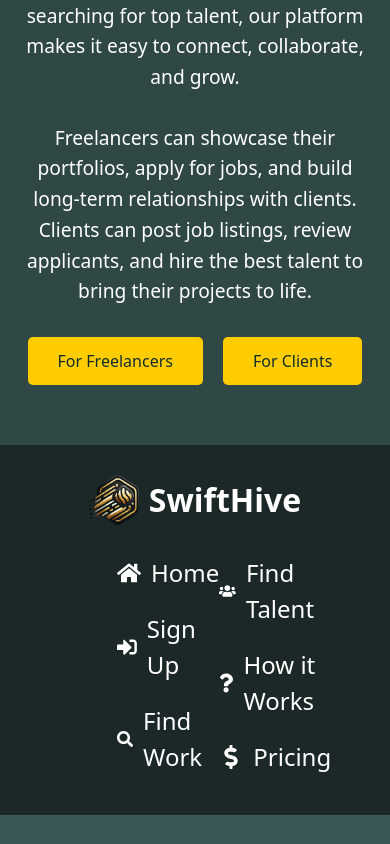
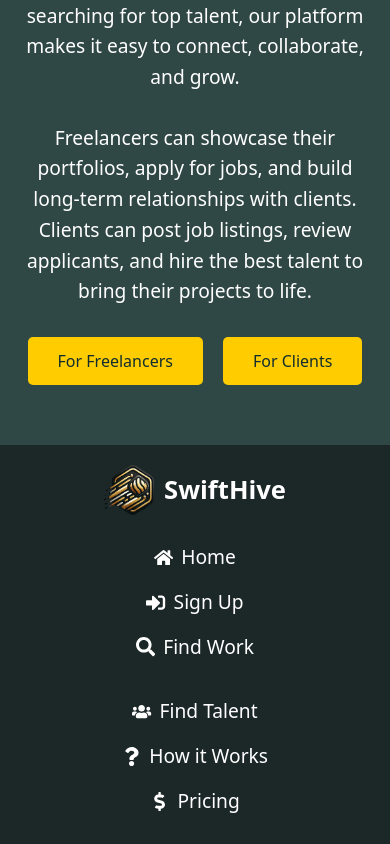
Before and after one commit to Vretinger/swifthive, a React (Create React App) app: page / in a window 390 px wide. Shown: the part 1316-2160 px from the top of the page. Before the commit the page ends 2131 px from the top, so only its background shows below. Built offline with nearby package versions, Linux system fonts and the light colour scheme.

Commit message:
Add some responsive design for smaller screens on the footer

```diff
--- a/src/styles/common/Footer.module.css
+++ b/src/styles/common/Footer.module.css
@@ -1,23 +1,26 @@
 .footer {
   background-color: #1c2728;
   color: #fff;
-    padding: 30px 10%;
+  padding: 30px 5%;
   display: flex;
-    justify-content: center; /* Center the content horizontally */
+  justify-content: center;
 }
 
 .footerContent {
   display: flex;
   flex-direction: column;
   align-items: center;
-    max-width: 50%; /* Limit width to 50% */
-    width: 100%; /* Ensure content takes up full width if necessary */
+  width: 100%;
+  max-width: 100%;
 }
 
 .logoContainer {
   display: flex;
   align-items: center;
   margin-bottom: 20px;
+  flex-wrap: wrap;
+  justify-content: center;
+  text-align: center;
 }
 
 .logo {
@@ -35,20 +38,26 @@
   display: flex;
   justify-content: space-between;
   width: 100%;
+  flex-wrap: wrap;
+  gap: 20px;
 }
 
 .linkColumn {
   display: flex;
   flex-direction: column;
+  align-items: center;
+  flex: 1;
 }
 
 .link {
   color: #fff;
   text-decoration: none;
-    font-size: 1.5rem;
-    margin: 10px 0;
+  font-size: 1.3rem;
+  margin: 8px 0;
   display: flex;
   align-items: center;
+  justify-content: center;
+  text-align: center;
 }
 
 .link:hover {
@@ -56,5 +65,30 @@
 }
 
 .icon {
-    margin-right: 10px;
+  margin-right: 8px;
 }
+
+/* Responsive Adjustments */
+@media (max-width: 600px) {
+  .footer {
+    padding: 20px 5%;
+  }
+
+  .linkContainer {
+    flex-direction: column;
+    align-items: center;
+  }
+
+  .linkColumn {
+    width: 100%;
+    align-items: center;
+  }
+
+  .siteName {
+    font-size: 1.6rem;
+  }
+
+  .link {
+    font-size: 1.2rem;
+  }
+}
```
Lines whose indentation alone changed are shown as unchanged.
